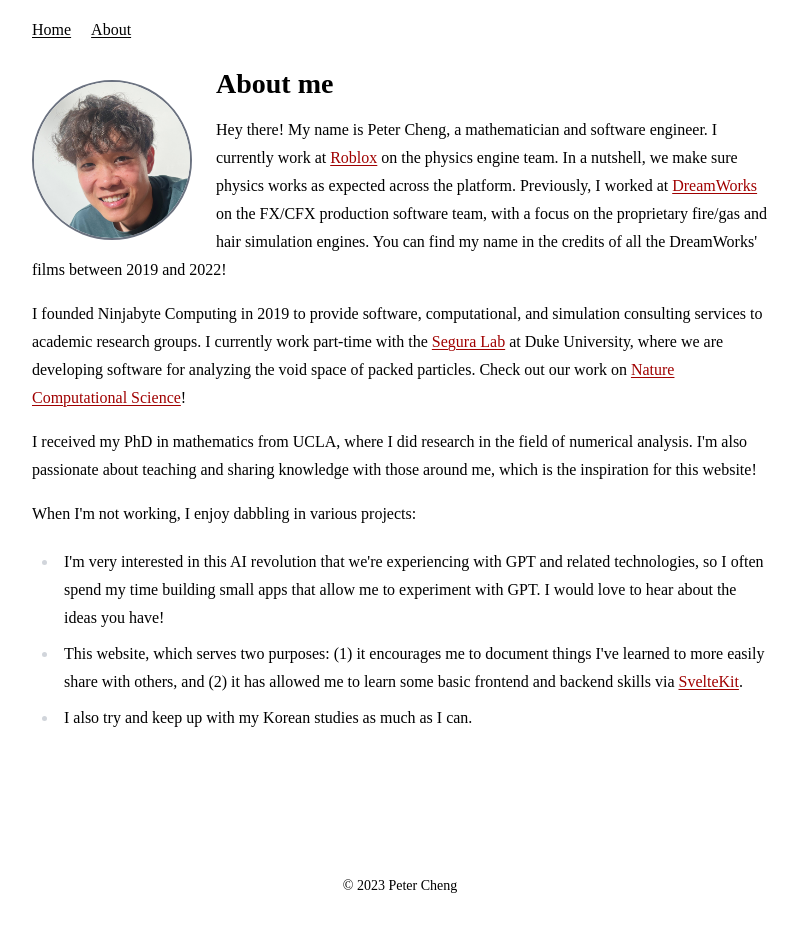
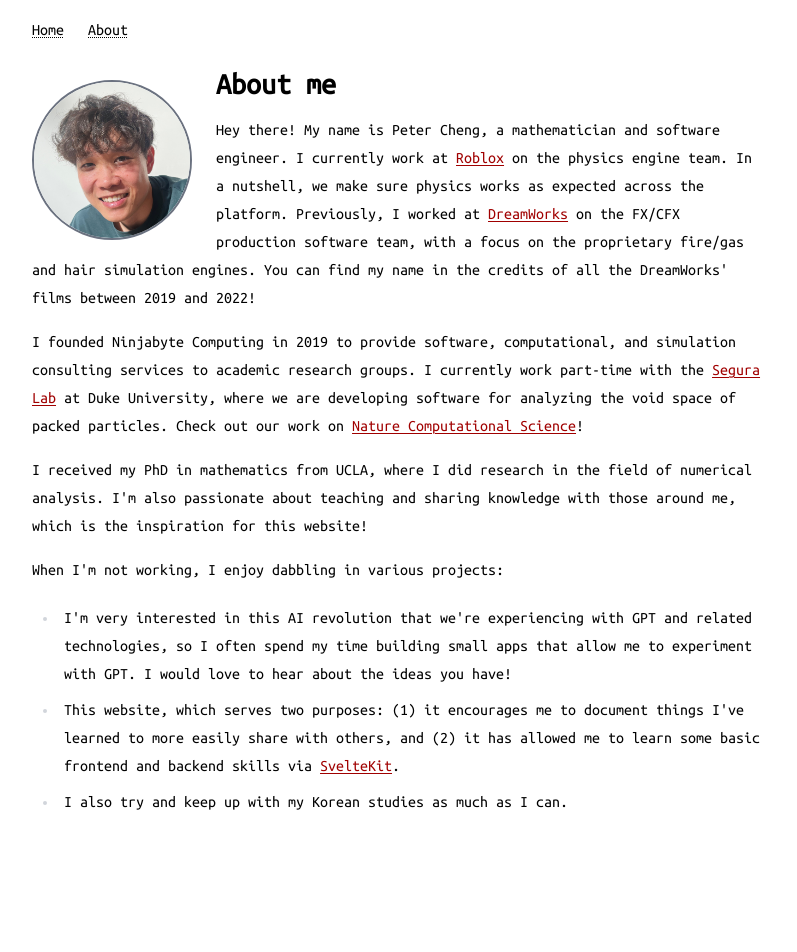
Before and after one commit to pcheng17/blog.petercheng.me, a SvelteKit app: page /about in a window 1280 px wide. Shown: the top 952 px of the page, without its empty margins (240-1037 px from the left). Before the commit the page ends 928 px from the top, so only its background shows below. Built offline with nearby package versions, Linux system fonts and the light colour scheme; a web font is replaced by a local one.

Commit message:
feat: Change fonts

```diff
--- a/src/app.css
+++ b/src/app.css
@@ -3,7 +3,7 @@
 @tailwind utilities;
 
 .katex {
-  font-size: 1.03em !important;
+  font-size: 1.1em !important;
 }
 
 body {
--- a/src/lib/components/BlogPostItem.svelte
+++ b/src/lib/components/BlogPostItem.svelte
@@ -13,8 +13,8 @@
 </script>
 
 <div class="my-3">
-  <h1 class="text-lg">
-    <a href={path} class="underline underline-offset-2 decoration-1 hover:text-gray-500">
+  <h1 class="text-base">
+    <a href={path} class="underline underline-offset-2 decoration-1 decoration-dotted hover:decoration-solid">
       {title}
     </a>
   </h1>
--- a/src/lib/components/Footer.svelte
+++ b/src/lib/components/Footer.svelte
@@ -3,7 +3,7 @@
 </script>
 
 <footer class="py-4">
-  <div class="container mx-auto text-center">
+  <div class="container mx-auto text-center text-gray-500">
     <p class="text-sm">© {year} Peter Cheng</p>
     <!-- <div class="space-x-4">
       <a href="/about" class="text-gray-400 hover:text-white">About</a>
--- a/src/lib/components/NavLink.svelte
+++ b/src/lib/components/NavLink.svelte
@@ -3,6 +3,6 @@
   export let text: string = "";
 </script>
 
-<a {href} class="underline underline-offset-2 decoration-1 hover:text-gray-500">
+<a {href} class="underline underline-offset-2 decoration-1 decoration-dotted hover:decoration-solid">
   {text}
 </a>
--- a/src/lib/components/PostMetadata.svelte
+++ b/src/lib/components/PostMetadata.svelte
@@ -8,7 +8,7 @@
   let formattedDate: string = getFormattedDate(datePublished);
 </script>
 
-<div class="text-sm text-gray-700 mb-6">
+<div class="text-sm text-gray-700 mb-7">
   <time datetime={datePublished}>{formattedDate}</time>
   {#if tags && tags.length !== 0}
     <span aria-hidden="true">•</span>
--- a/src/lib/components/Prose.svelte
+++ b/src/lib/components/Prose.svelte
@@ -2,6 +2,6 @@
   export let content;
 </script>
 
-<div class="prose prose-base text-black prose-h2:mt-7 prose-h3:mt-6 prose-h4:mt-5 prose-strong:font-bold max-w-none prose-code:font-light prose-p:my-4 prose-a:underline-offset-2 prose-a:decoration-1 prose-a:text-penn-red prose-a:font-normal prose-code:text-[15px] prose-pre:rounded-md prose-pre:border-solid prose-pre:border-[1px] prose-pre:border-neutral-300 prose-img:mx-auto">
+<div class="prose prose-base text-black prose-h2:my-5 prose-h3:mt-4 prose-h4:mt-3 prose-strong:font-bold max-w-none prose-code:font-light prose-p:my-4 prose-a:underline-offset-2 prose-a:decoration-1 prose-a:text-penn-red prose-a:font-normal prose-code:text-[15px] prose-pre:rounded-md prose-pre:border-solid prose-pre:border-[1px] prose-pre:border-neutral-300 prose-img:mx-auto">
   <svelte:component this={content} />
 </div>
--- a/src/lib/components/Title.svelte
+++ b/src/lib/components/Title.svelte
@@ -2,6 +2,6 @@
   export let title = "";
 </script>
 
-<h1 class="text-[24px] leading-7 md:text-[28px] md:leading-8 font-bold mb-4">
+<h1 class="text-[28px] leading-7 md:text-[30px] md:leading-8 font-bold mb-4">
   {title}
 </h1>
--- a/src/routes/+layout.svelte
+++ b/src/routes/+layout.svelte
@@ -5,7 +5,7 @@
   import Footer from "$lib/components/Footer.svelte";
 </script>
 
-<div style="font-family: Typewriter-Light;" class="text-base leading-7 text-black p-4 mx-auto max-w-screen-md">
+<div class="font-mono leading-7 text-black p-4 mx-auto max-w-screen-md">
   <Header />
   <div class="mt-6 mb-32">
     <slot />
```
